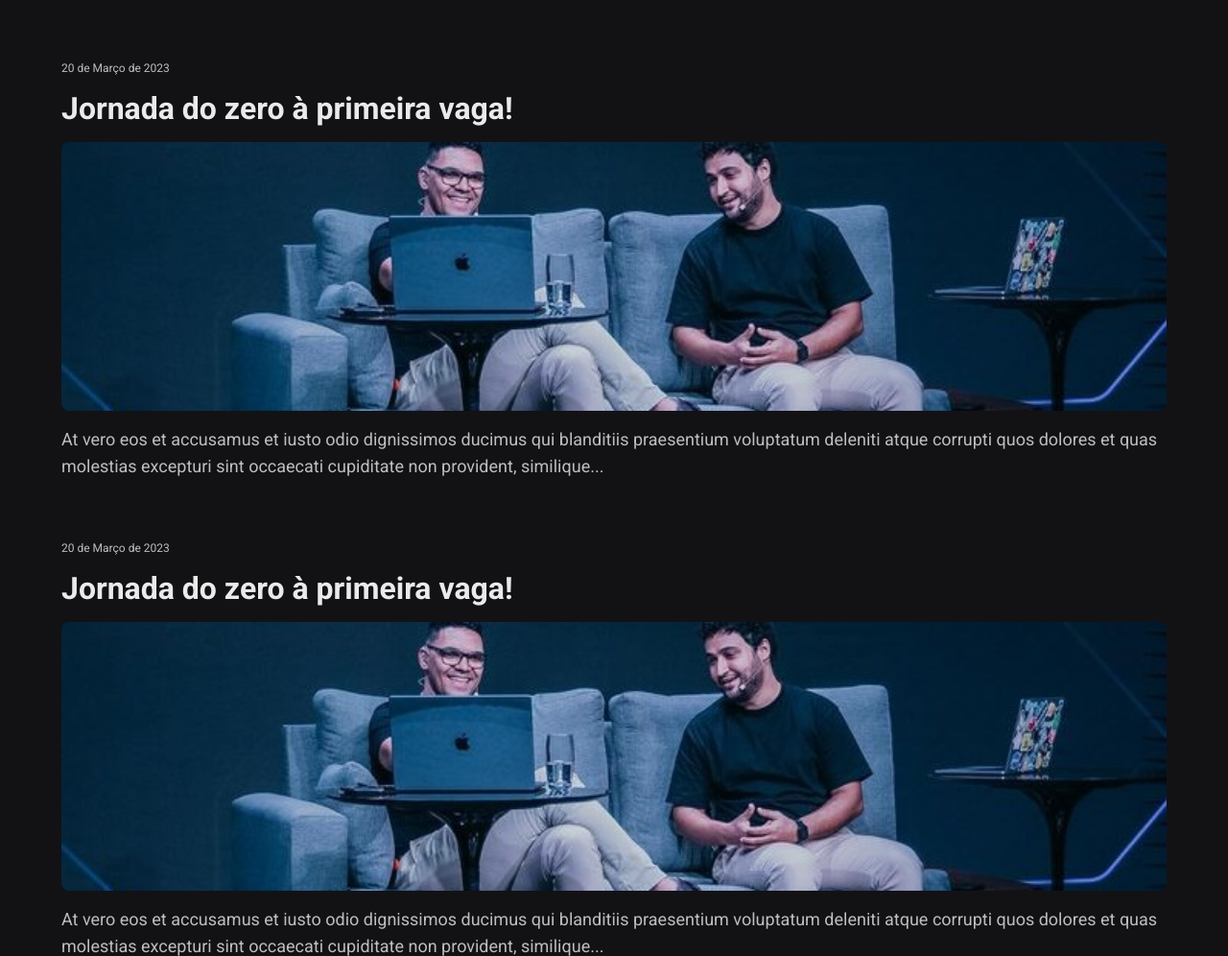
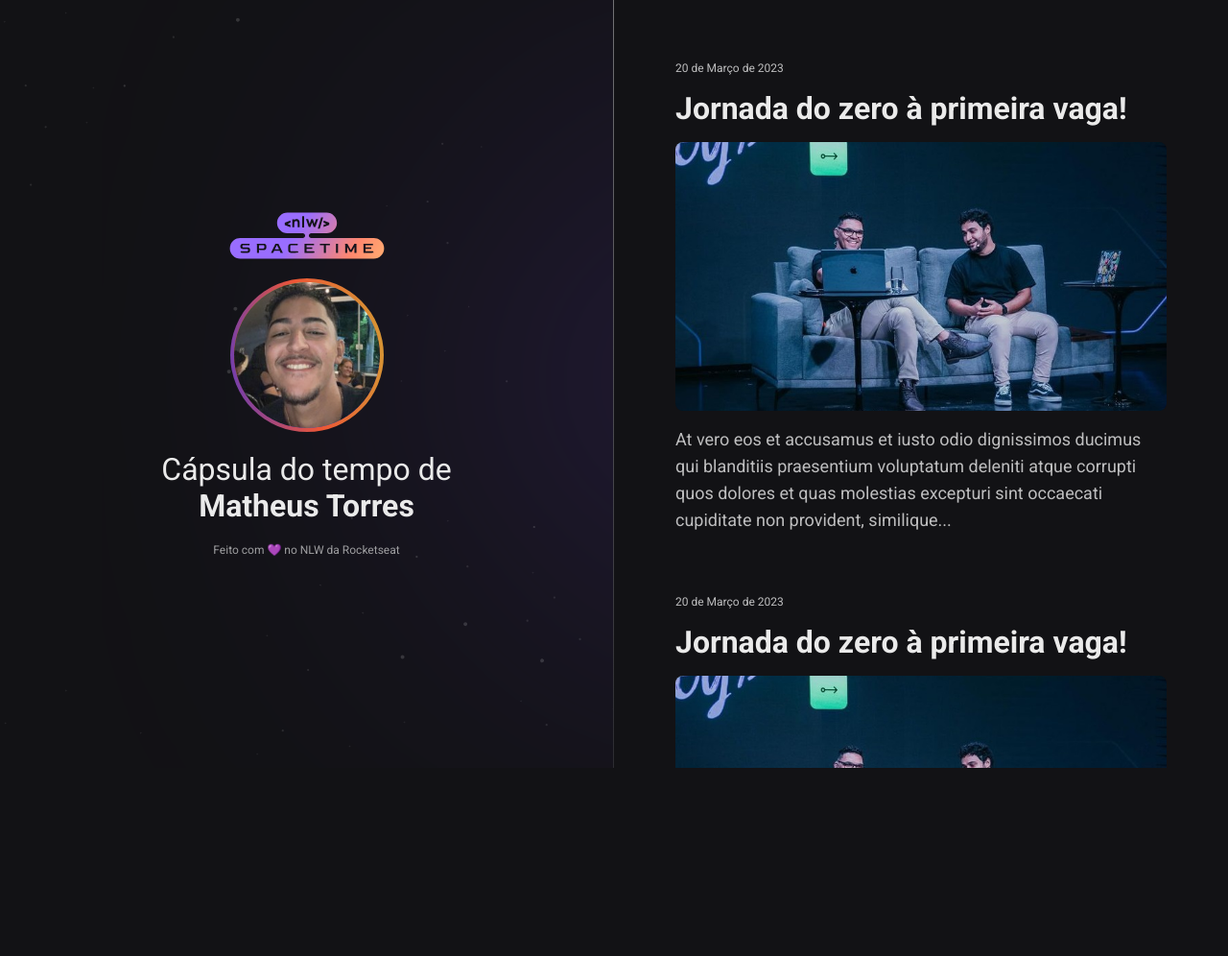
Before and after one commit to matheustrres/next-level-week-explorer, a plain HTML site: page index.html in a window 1280 px wide. Shown: the whole page at 96% size. After the commit the page ends 800 px from the top, so only its background shows below. Drawn offline with Linux system fonts and the light colour scheme.

Commit message:
🚀 aula 3

```diff
--- a/index.html
+++ b/index.html
@@ -19,8 +19,24 @@
   </head>
 
   <body>
+    <aside>
+      <img src="assets/logo.svg" alt="NLW Spacetime Logo" />
+      <img src="assets/matheus.jpg" alt="Foto do Matheus" />
+
+      <p>
+        Cápsula do tempo de <br />
+        <strong>Matheus Torres</strong>
+      </p>
+
+      <span> Feito com 💜 no NLW da Rocketseat </span>
+    </aside>
+
     <nav>
-      <a href="https://google.com.br" target="_blank" class="memory">
+      <a
+        href="https://www.youtube.com/@rocketseat"
+        target="_blank"
+        class="memory"
+      >
         <small>20 de Março de 2023</small>
         <h1>Jornada do zero à primeira vaga!</h1>
         <img
@@ -35,7 +51,30 @@
         </p>
       </a>
 
-      <a href="https://google.com.br" target="_blank" class="memory">
+      <a
+        href="https://www.youtube.com/@rocketseat"
+        target="_blank"
+        class="memory"
+      >
+        <small>20 de Março de 2023</small>
+        <h1>Jornada do zero à primeira vaga!</h1>
+        <img
+          src="assets/jornada.png"
+          alt="Apresentação de Rodrigo e Mayk do evento do Zero à Primeira Vaga"
+        />
+        <p>
+          At vero eos et accusamus et iusto odio dignissimos ducimus qui
+          blanditiis praesentium voluptatum deleniti atque corrupti quos dolores
+          et quas molestias excepturi sint occaecati cupiditate non provident,
+          similique...
+        </p>
+      </a>
+
+      <a
+        href="https://www.youtube.com/@rocketseat"
+        target="_blank"
+        class="memory"
+      >
         <small>20 de Março de 2023</small>
         <h1>Jornada do zero à primeira vaga!</h1>
         <img
--- a/style.css
+++ b/style.css
@@ -8,10 +8,16 @@ body {
   background-color: #121215;
   color: #eaeaea;
   font-family: "Roboto", sans-serif;
+  display: grid;
+  grid-template-areas: "profile timeline";
+  grid-template-columns: 1fr 1fr;
+  grid-template-rows: 100vh;
 }
 
 nav {
   padding: 64px;
+  grid-area: timeline;
+  overflow-y: scroll;
 }
 
 .memory {
@@ -44,3 +50,37 @@ nav {
   color: #bebebf;
   line-height: 28px;
 }
+
+aside {
+  grid-area: profile;
+  display: flex;
+  flex-direction: column;
+  align-items: center;
+  justify-content: center;
+  gap: 20px;
+  border-right: 1px solid;
+  border-image: linear-gradient(#727275, #2c2c31) 1;
+  background-image: url("assets/background.svg");
+  background-position: top right;
+  background-repeat: no-repeat;
+  background-size: auto 100;
+}
+
+aside img:nth-child(2) {
+  width: 160px;
+  height: 160px;
+  border-radius: 50%;
+  border: 4px solid transparent;
+  background: linear-gradient(#d39e33, #ed5636, #633bbc) padding-box,
+    linear-gradient(260deg, #d39e33, #ed5636, #633bbc) border-box;
+}
+
+aside p {
+  font-size: 32px;
+  text-align: center;
+}
+
+aside span {
+  font-size: 12px;
+  color: #9e9ea0;
+}
```
Also changed, not shown: assets/background.svg (added), assets/logo.svg (added), assets/matheus.jpg (added).
